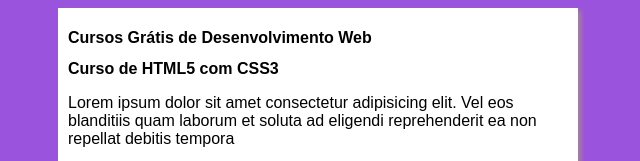
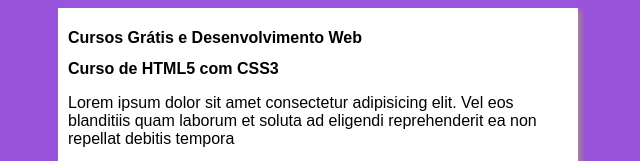
Before and after one commit to lucasemanuelms/projeto-site, a plain HTML site: page index.html in a window 1280 px wide. Shown: the top 161 px of the page, 322-962 px from the left. Drawn offline with Linux system fonts and the light colour scheme.

Commit message:
Update index.html

```diff
--- a/index.html
+++ b/index.html
@@ -11,7 +11,7 @@
 <body>
     <main>
         <header>
-            <h1>Cursos Grátis de Desenvolvimento Web</h1>
+            <h1>Cursos Grátis e Desenvolvimento Web</h1>
         </header>
         <article>
             <h2>Curso de HTML5 com CSS3</h2>
```
